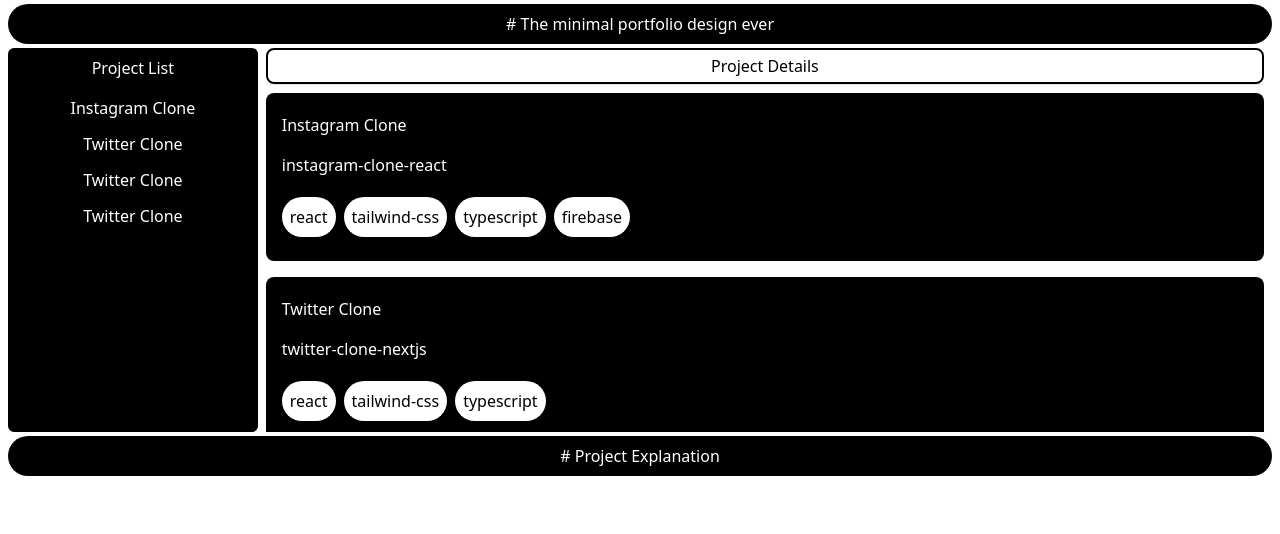
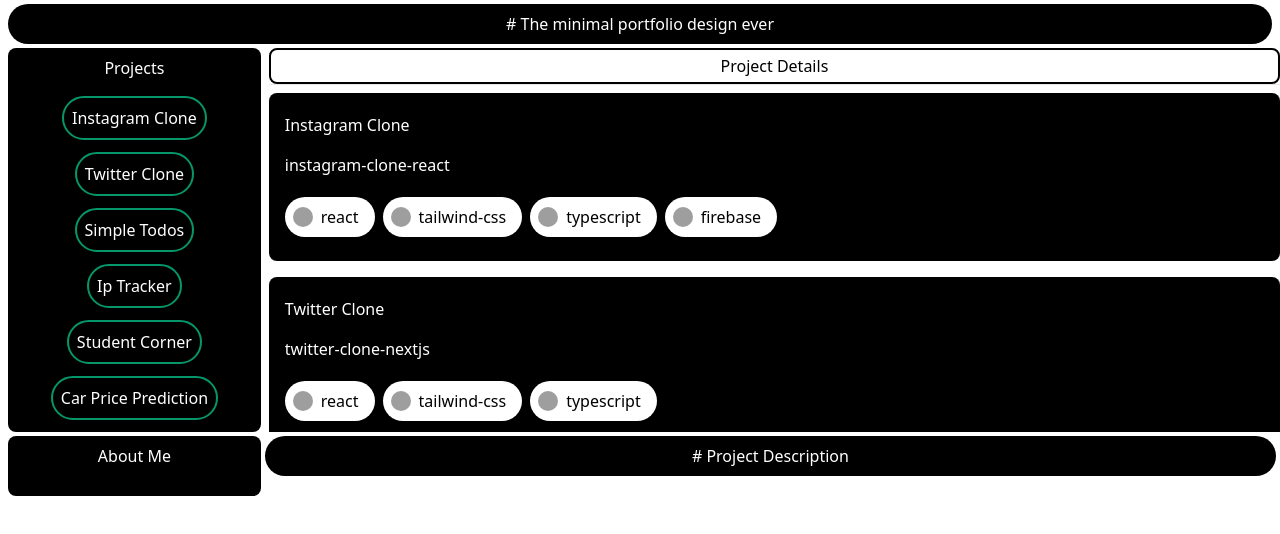
Before and after one commit to sra1kumar-NULL/portfolio-site-react-tailwind, a React (Vite) app: page / in a window 1280 px wide. Shown: the top 534 px of the page. Built offline with nearby package versions, Linux system fonts and the light colour scheme; grey boxes are pictures that could not be loaded.

Commit message:
updated layout and other styling and added borders and state variables

```diff
--- a/components/Card.tsx
+++ b/components/Card.tsx
@@ -4,10 +4,119 @@
     <p className='text-white my-1'>{name}</p>
     <section className="flex  gap-2 w-4/5 flex-wrap my-1">
       {techUsed.map(tech => (
-        <div className="border-1 border-white bg-white rounded-full my-1">
+        <div className="border-1 border-white bg-white rounded-full my-1 flex items-center px-2" key={tech}>
+          <CustomIcons tech={tech} />
           <p className='text-black p-2'>{tech}</p>
         </div>
       ))}
     </section>
   </section>
 }
+const CustomIcons = ({ tech }) => {
+  return (<>
+    {(() => {
+      switch (tech) {
+        case 'react':
+          return (
+            <img src='https://static-00.iconduck.com/assets.00/react-icon-512x456-50q7sk34.png'
+              alt="react-icon"
+              className='w-5 h-5 rounded-full border-black border-1'
+            />
+          )
+        case 'tailwind-css':
+          return (
+            <img src='https://upload.wikimedia.org/wikipedia/commons/d/d5/Tailwind_CSS_Logo.svg'
+              alt="tailwind-icon"
+              className='w-5 h-5 rounded-full border-black border-1'
+            />
+          )
+        case 'typescript':
+          return (
+            <img src='https://www.svgrepo.com/show/374144/typescript.svg'
+              alt="typescript-icon"
+              className='w-5 h-5 rounded-full border-black border-1'
+            />
+          )
+        case 'firebase':
+          return (
+            <img src='https://cdn4.iconfinder.com/data/icons/google-i-o-2016/512/google_firebase-2-512.png'
+              alt="firebase-icon"
+              className='w-5 h-5 rounded-full border-black border-1'
+            />
+          )
+        case 'nextjs':
+          return (
+            <img src='https://static-00.iconduck.com/assets.00/next-js-icon-512x512-zuauazrk.png'
+              alt="nextjs-icon"
+              className='w-5 h-5 rounded-full border-black border-1'
+            />
+          )
+        case 'go':
+          return (
+            <img src='https://static-00.iconduck.com/assets.00/golang-icon-398x512-eygvdisi.png'
+              alt="go-icon"
+              className='w-5 h-5 rounded-full border-black border-1'
+            />
+          )
+        case 'nodejs':
+          return (
+            <img src='https://cdn.iconscout.com/icon/free/png-256/node-js-1174925.png'
+              alt="nodejs-icon"
+              className='w-5 h-5 rounded-full border-black border-1'
+            />
+          )
+        case 'expressjs':
+          return (
+            <img src='https://cdn.icon-icons.com/icons2/2699/PNG/512/expressjs_logo_icon_169185.png'
+              alt="expressjs-icon"
+              className='w-5 h-5 rounded-full border-black border-1'
+            />
+          )
+        case 'mongodb':
+          return (
+            <img src='https://cdn.icon-icons.com/icons2/2415/PNG/512/mongodb_original_logo_icon_146424.png'
+              alt="mongodb-icon"
+              className='w-5 h-5 rounded-full border-black border-1'
+            />
+          )
+        case 'js':
+          return (
+            <img src='https://cdn-icons-png.flaticon.com/512/5968/5968292.png'
+              alt="js-icon"
+              className='w-5 h-5 rounded-full border-black border-1'
+            />
+          )
+        case 'flutter':
+          return (
+            <img src='https://cdn.iconscout.com/icon/free/png-256/flutter-2038877-1720090.png'
+              alt="flutter-icon"
+              className='w-5 h-5 rounded-full border-black border-1'
+            />
+          )
+        case 'dart':
+          return (
+            <img src='https://uxwing.com/wp-content/themes/uxwing/download/brands-and-social-media/dart-programming-language-icon.png'
+              alt="dart-icon"
+              className='w-5 h-5 rounded-full border-black border-1'
+            />
+          )
+        case 'python':
+          return (
+            <img src='https://www.svgrepo.com/show/376344/python.svg'
+              alt="python-icon"
+              className='w-5 h-5 rounded-full border-black border-1'
+            />
+          )
+
+        default:
+          return (
+            <img src='https://e7.pngegg.com/pngimages/661/898/png-clipart-react-javascript-library-web-development-vue-js-funding-icon-logo-symmetry.png'
+              alt="react-icon"
+              className='w-5 h-5 rounded-full'
+            />
+          )
+      }
+
+    })()}
+  </>)
+}
--- a/components/Layout.tsx
+++ b/components/Layout.tsx
@@ -1,35 +1,46 @@
 import { ReactElement } from "react"
 import { projectsData } from '../data'
 import { SideBarCard } from './SideBarCard'
+import { useState } from 'react'
 export const Layout = ({ children }: { chidren: ReactElement }) => {
+  const [currentView, setCurrentView] = useState<string>('')
   return (<section className="mx-2">
-    <section className='bg-black rounded-full w-auto h-10 mt-1 flex justify-center items-center'>
+    <section className='bg-black rounded-full w-auto h-10 mt-1 flex justify-center items-center '>
       <main className='text-white'>
         # The minimal portfolio design ever
       </main>
     </section>
-    <section className="flex justify-between "  >
-      <section className="bg-black w-1/5 rounded-md mt-1 flex flex-col items-center p-2 max-h-96overflow-y-scroll">
-        <section className='w-5/6 rounded-full border-white border-1'><p className="text-center text-white">Project List</p></section>
-        <section className="flex flex-col items-center gap-3 w-full p-1 mt-3">
+    <section className="flex justify-between"  >
+      <div className='w-1/5 flex flex-col '>
+        <section className="bg-black w-full rounded-md mt-1 flex flex-col items-center p-2  overflow-y-scroll rounded-lg max-h-96">
+          <section className='w-5/6 rounded-full border-white border-1'><p className="text-center text-white">Projects</p></section>
+          <section className="flex flex-col items-center gap-3 w-full py-1 px-2 mt-3">
             {projectsData.map(project => (
-            <SideBarCard cardTitle={project.title} isSelected={false} />
+              <SideBarCard key={project.name} cardTitle={project.title} isSelected={currentView == project.title} currentView={currentView} setCurrentView={setCurrentView} />
             ))}
           </section>
         </section>
-      <section className='w-4/5 mt-1 mx-2 max-h-96 overflow-y-scroll'>
+        <section className="bg-black w-full rounded-md mt-1 flex flex-col items-center p-2  overflow-y-scroll rounded-lg max-h-80">
+          <section className='w-5/6 rounded-full border-white border-1'><p className="text-center text-white">About Me</p></section>
+          <section className="flex flex-col items-center gap-3 w-full py-1 px-2 mt-3">
+
+          </section>
+        </section>
+      </div>
+      <div className="w-4/5">
+        <section className='w-full mt-1 mx-2 max-h-96 overflow-y-scroll flex flex-col'>
           <section className="px-2 border-black border-2 w-full text-center rounded-lg sticky top-0 z-10 bg-white py-1">
             Project Details
           </section>
           <hr />
           {children}
         </section>
+        <section className="bg-black w-full flex flex-col items-center mt-1 rounded-full p-1 mx-1" >
+          <main className="text-white text-center mt-1 sticky bottom-0"> # Project Description</main>
+          <section className='w-full max-h-72  mt-1 overflow-y-scroll bg-white'>
           </section>
-    <section className="bg-black w-full flex flex-col items-center mt-1 rounded-full py-1" >
-      <main className="text-white text-center mt-1"> # Project Explanation</main>
-      <section className='w-full max-h-72  mt-1 overflow-y-scroll bg-white'>
-
         </section>
+      </div>
     </section>
   </section>)
 }
--- a/components/SideBarCard.tsx
+++ b/components/SideBarCard.tsx
@@ -1,7 +1,11 @@
-export const SideBarCard = ({ cardTitle, isSelected }) => {
+export const SideBarCard = ({ cardTitle, isSelected, currentView, setCurrentView }) => {
+  const toggleCurrentView = () => {
+    currentView == cardTitle ? setCurrentView('')
+      : setCurrentView(cardTitle)
+  }
   return (
-    <section className={`w-4/5 rounded-full  ${isSelected ? 'bg-white' : 'bg-black'} border-1 ${isSelected ? 'border-black' : 'border-white'}`}>
-      <p className={`${isSelected ? 'text-black' : 'text-white'} text-center`}>{cardTitle}</p>
-    </section>
+    <section className={`max-w-11/12 rounded-full border-2 cursor-pointer ${isSelected ? 'border-blue-500' : 'border-green-600'} p-2`} onClick={toggleCurrentView}>
+      <p className={`text-white text-center w-full text-ellipsis text-left`}>{cardTitle}</p>
+    </section >
   )
 }
--- a/data.ts
+++ b/data.ts
@@ -15,16 +15,37 @@
   },
   {
     id: 3,
-    title: 'Twitter Clone',
-    name: 'twitter-clone-nextjs',
-    tech_used: ['react', 'tailwind-css', 'typescript']
+    title: 'Simple Todos ',
+    name: 'todos-reactjs',
+    tech_used: ['react', 'js', 'mongodb',
+      'nodejs', 'expressjs']
 
   },
   {
     id: 4,
-    title: 'Twitter Clone',
-    name: 'twitter-clone-nextjs',
-    tech_used: ['react', 'tailwind-css', 'typescript']
+    title: 'Ip Tracker',
+    name: 'iptracker-go',
+    tech_used: ['go']
 
+  },
+  {
+    id: 5,
+    title: 'Student Corner',
+    name: 'studnet-corner-updated',
+    tech_used: ['flutter', 'dart', 'js']
+
+  },
+  {
+    id: 6,
+    title: 'Car Price Prediction',
+    name: 'car-price-prediction',
+    tech_used: ['python', 'jupyter']
+
+  },
+  {
+    id: 7,
+    title: 'NetConf Server',
+    name: 'net-conf-repo',
+    tech_used: ['python', 'jupyter', 'go', 'js']
   }
 ]
```
Lines whose indentation alone changed are shown as unchanged.
